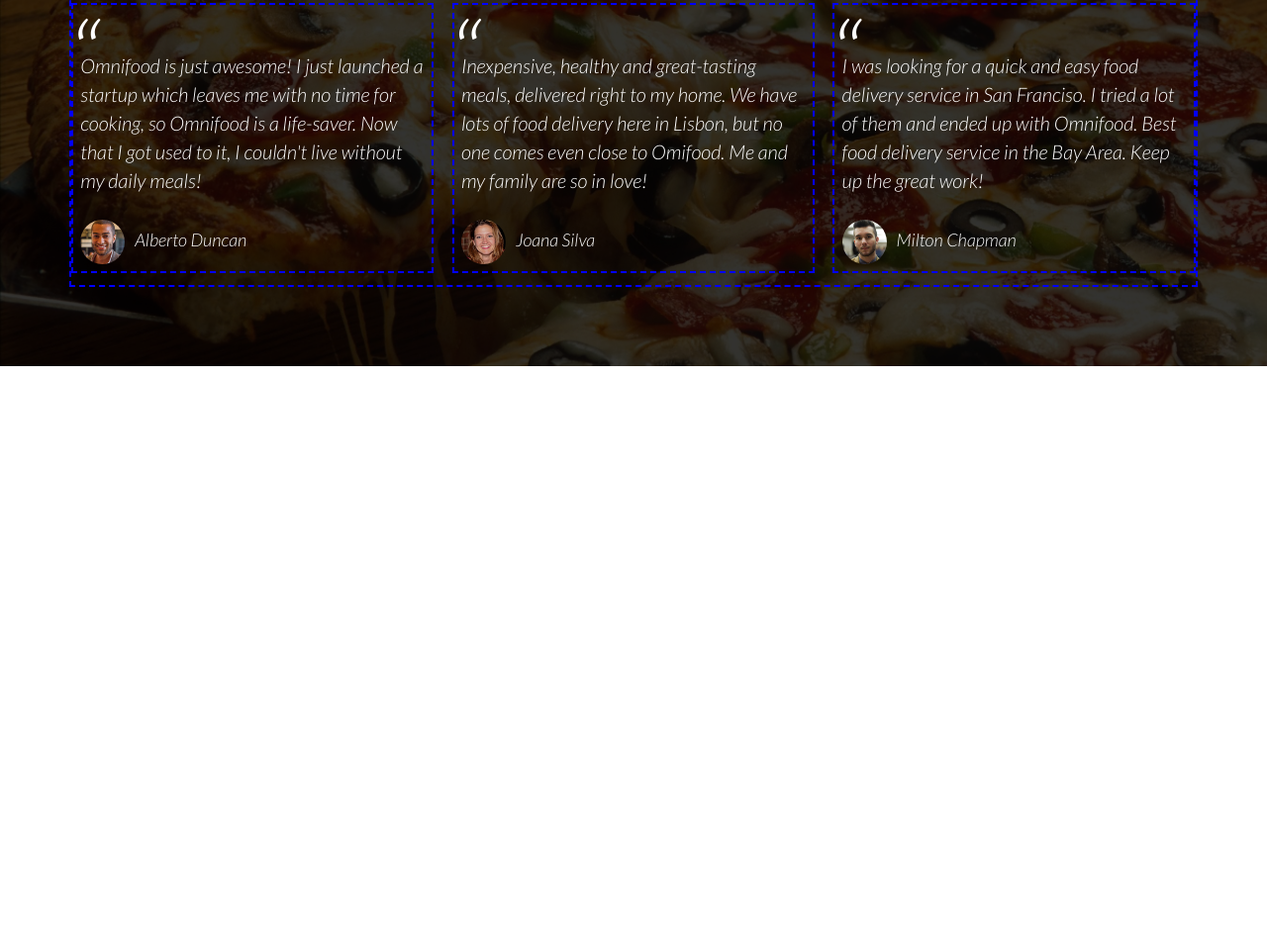
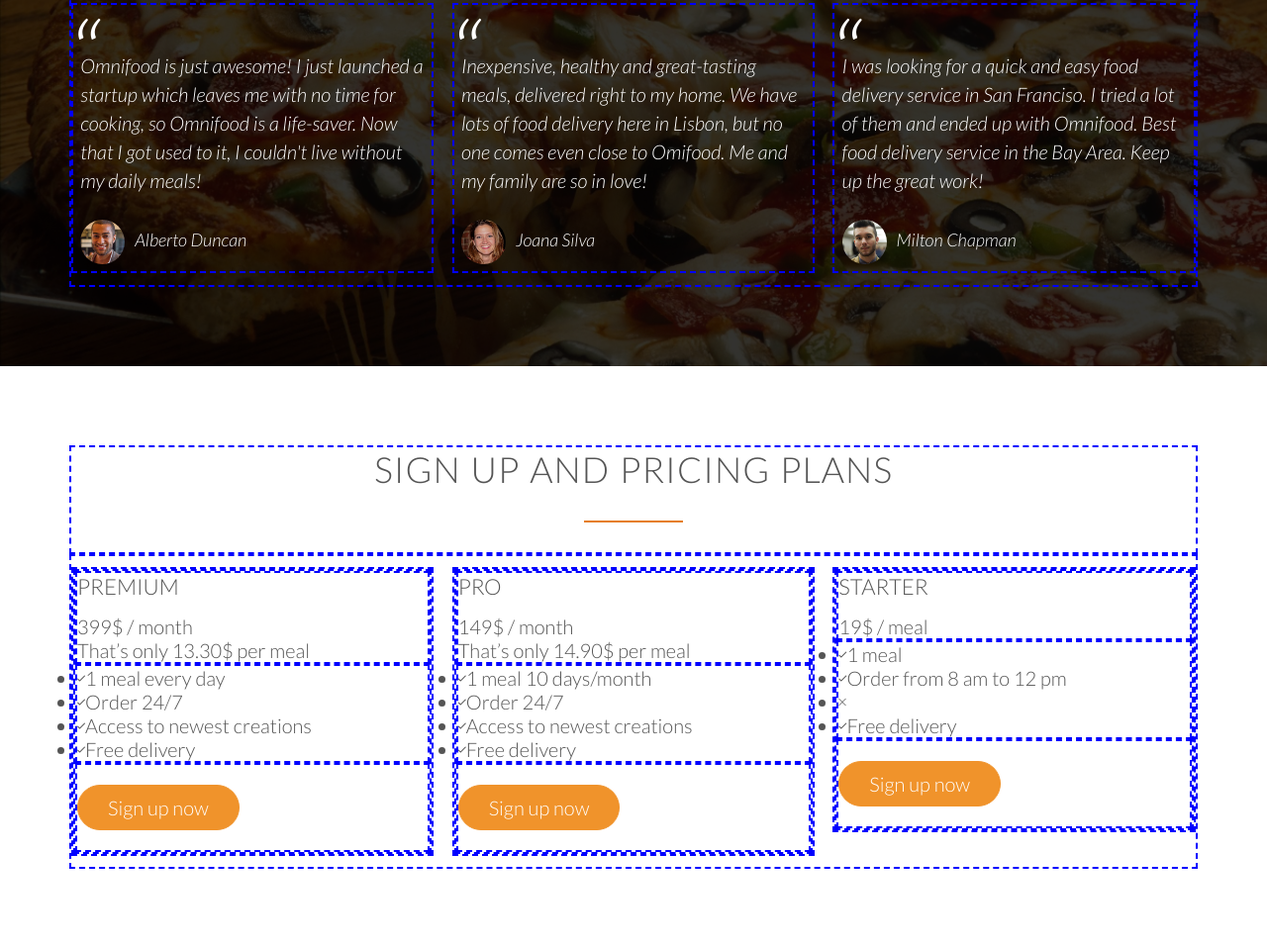
Before and after one commit to rickyru01/liveServerTesting, a plain HTML site: page course/omnifood/index.html in a window 1280 px wide. Shown: the part 3623-4581 px from the top of the page at 99% size. Before the commit the page ends 3993 px from the top, so only its background shows below. Drawn offline with Linux system fonts and the light colour scheme; files whose address does not match are found by name.

Commit message:
Section 6: added the html structure.

```diff
--- a/course/omnifood/index.html
+++ b/course/omnifood/index.html
@@ -256,6 +256,76 @@
     </section>
 </body>
 
+<section class="section-plans">
+    <div class="row">
+        <h2>Sign up and pricing plans</h2>
+    </div>
+
+    <div class="row">
+        <div class="col span-1-of-3">
+            <div class="plan-box">
+                <div>
+                    <h3>Premium</h3>
+                    <p class="plan-price">399$ / month</p>
+                    <p class="plan-price-meal">That’s only 13.30$ per meal</p>
+                </div>
+                <div>
+                    <ul>
+                        <li><i class="ion-ios-checkmark-empty"></i>1 meal every day</li>
+                        <li><i class="ion-ios-checkmark-empty"></i>Order 24/7</li>
+                        <li><i class="ion-ios-checkmark-empty"></i>Access to newest creations</li>
+                        <li><i class="ion-ios-checkmark-empty"></i>Free delivery</li>
+                    </ul>
+                </div>
+                <div>
+                    <a href="#" class="btn btn-full">Sign up now</a>
+                </div>
+            </div>
+        </div>
+
+        <div class="col span-1-of-3">
+            <div class="plan-box">
+                <div>
+                    <h3>Pro</h3>
+                    <p class="plan-price">149$ / month</p>
+                    <p class="plan-price-meal">That’s only 14.90$ per meal</p>
+                </div>
+                <div>
+                    <ul>
+                        <li><i class="ion-ios-checkmark-empty"></i>1 meal 10 days/month</li>
+                        <li><i class="ion-ios-checkmark-empty"></i>Order 24/7</li>
+                        <li><i class="ion-ios-checkmark-empty"></i>Access to newest creations</li>
+                        <li><i class="ion-ios-checkmark-empty"></i>Free delivery</li>
+                    </ul>
+                </div>
+                <div>
+                    <a href="#" class="btn btn-full">Sign up now</a>
+                </div>
+            </div>
+        </div>
+
+        <div class="col span-1-of-3">
+            <div class="plan-box">
+                <div>
+                    <h3>Starter</h3>
+                    <p class="plan-price">19$ / meal</p>
+                    <p class="plan-price-meal"></p>
+                </div>
+                <div>
+                    <ul>
+                        <li><i class="ion-ios-checkmark-empty"></i>1 meal</li>
+                        <li><i class="ion-ios-checkmark-empty"></i>Order from 8 am to 12 pm</li>
+                        <li><i class="ion-ios-close-empty"></i></li>
+                        <li><i class="ion-ios-checkmark-empty"></i>Free delivery</li>
+                    </ul>
+                </div>
+                <div>
+                    <a href="#" class="btn btn-full">Sign up now</a>
+                </div>
+            </div>
+        </div>
+    </div>
+</section>
 
 </html>
 <!--
```
